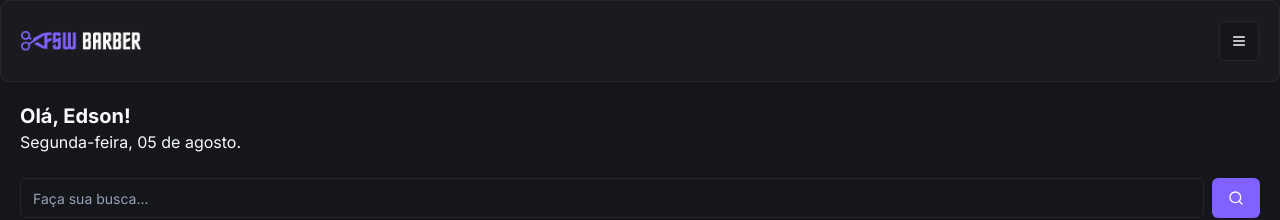
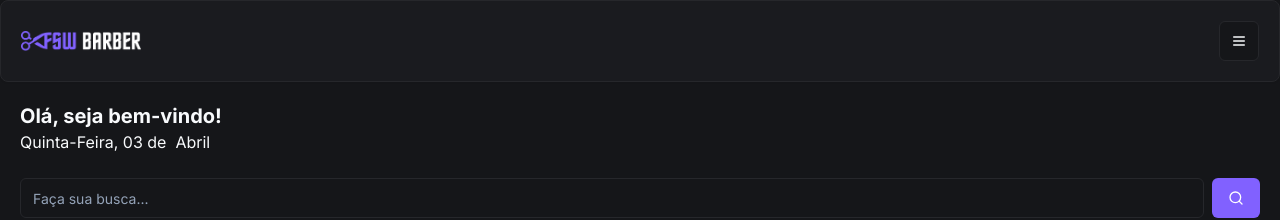
Before and after one commit to Edson-Emanoel/fsw-barber, a Next.js app: page / in a window 1280 px wide. Shown: the top 220 px of the page. Built offline with nearby package versions, Linux system fonts and the light colour scheme; no server answers; the database is empty.

Commit message:
feat: mudei a messagem de bem-vindo e só falta alguns ajustes e o deploy do projeto

```diff
--- a/app/page.tsx
+++ b/app/page.tsx
@@ -9,6 +9,8 @@ import { Button } from "./_components/ui/button";
 import BookingItem from "./_components/booking-item";
 import { quickSearchOptions } from "./_constants/search";
 import BarbershopItem from "./_components/barbershop-item";
+import { format } from "date-fns";
+import { ptBR } from "date-fns/locale";
 
 const Home = async () => {
   const session = await getServerSession(authOptions)
@@ -45,8 +47,18 @@ const Home = async () => {
     <Header />
     <div className="p-5">
       {/* Texto */}
-      <h2 className="text-xl font-bold">Olá, Edson!</h2>
-      <p>Segunda-feira, 05 de agosto.</p>
+      <h2 className="text-xl font-bold">
+        Olá, {session?.user ? session?.user?.name: "seja bem-vindo"}!
+      </h2>
+      <p>
+        <span className="capitalize">
+          {format(new Date(), "EEEE, dd", { locale: ptBR })}
+        </span>
+        <span>&nbsp;de&nbsp;</span>
+        <span className="capitalize">
+          {format(new Date(), " MMMM", { locale: ptBR })}
+        </span>
+      </p>
 
       {/* Busca */}
       <div className="mt-6">
```
Also changed, not shown: 1 other file (tests, documents, lock files or other folders).
